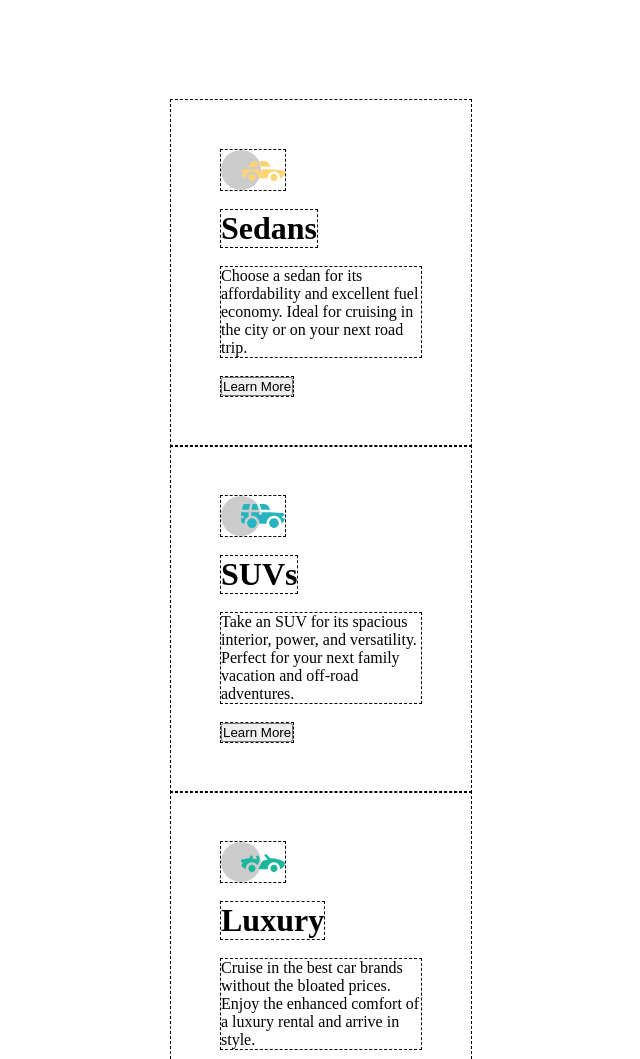
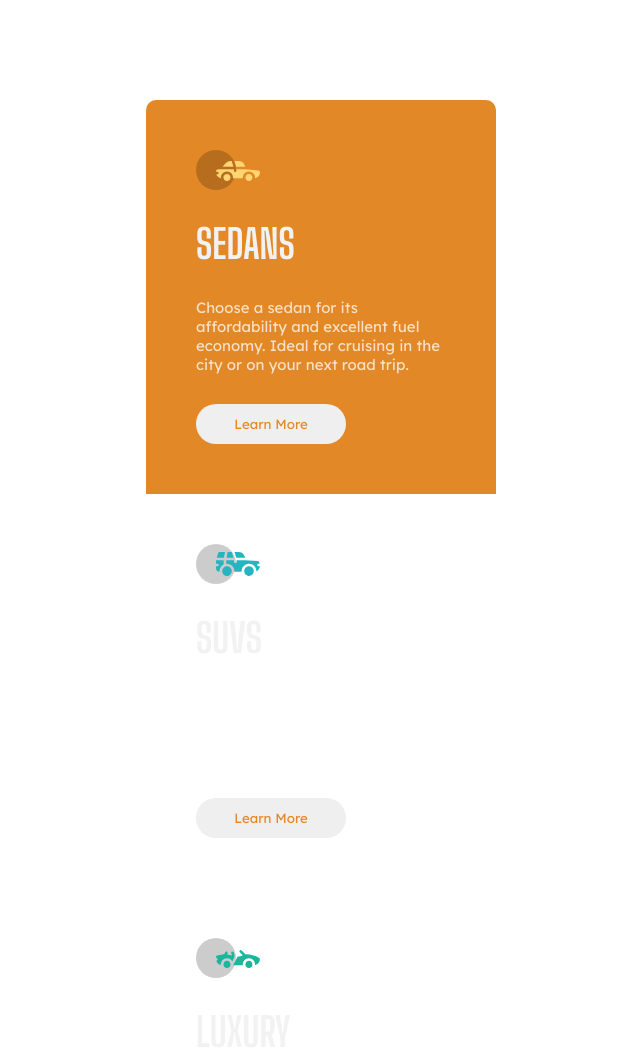
Before and after one commit to wmartyr/3-column-preview-card-component-main, a plain HTML site: page index.html in a window 1280 px wide. Shown: the top 1059 px of the page, without its empty margins (319-959 px from the left). Drawn offline with Linux system fonts and the light colour scheme.

Commit message:
Style sedan card

```diff
--- a/index.html
+++ b/index.html
@@ -19,21 +19,21 @@
   <main>
     <div class="card sedan-card">
       <img src="./images/icon-sedans.svg" alt="Icon of a sedan">
-      <h1 class="card-title">Sedans</h1>
+      <h1 class="card-title">SEDANS</h1>
       <p class="card-description">Choose a sedan for its affordability and excellent fuel economy. Ideal for cruising in
         the city or on your next road trip.</p>
       <button class="learn-more sedan-button">Learn More</button>
     </div>
     <div class="card suv-card">
       <img src="./images/icon-suvs.svg" alt="Icon of an SUV">
-      <h1 class="card-title">SUVs</h1>
+      <h1 class="card-title">SUVS</h1>
       <p class="card-description">Take an SUV for its spacious interior, power, and versatility. Perfect for your next
         family vacation and off-road adventures.</p>
       <button class="learn-more suv-button">Learn More</button>
     </div>
     <div class="card luxury-card">
       <img src="./images/icon-luxury.svg" alt="Icon of a luxury vehicle">
-      <h1 class="card-title">Luxury</h1>
+      <h1 class="card-title">LUXURY</h1>
       <p class="card-description">Cruise in the best car brands without the bloated prices. Enjoy the enhanced comfort
         of a luxury rental and arrive in style.</p>
       <button class="learn-more luxury-button">Learn More</button>
--- a/styles/style.css
+++ b/styles/style.css
@@ -1,5 +1,5 @@
 * {
-  outline: dashed 1px black;
+  /* outline: dashed 1px black; */
   margin: 0;
   padding: 0;
   box-sizing: border-box;
@@ -23,13 +23,40 @@ main {
 }
 
 .card {
-  width: 300px;
+  width: 350px;
   display: flex;
   flex-direction: column;
   justify-content: center;
   align-items: flex-start;
-  gap: 20px;
+  gap: 30px;
   padding: 50px;
+}
+
+.sedan-card {
+  background-color: var(--color-primary-bright-orange);
+  border-top-left-radius: 10px;
+  border-top-right-radius: 10px;
+}
+
+.card-title {
+  color: var(--color-neutral-very-light-gray);
+  font-family: 'Big Shoulders Display', cursive;
+  font-size: 40px;
+}
+
+.card-description {
+  color: var(--color-neutral-transparent-white);
+  font-family: 'Lexend Deca', sans-serif;
+  font-size: 15px;
+}
+
+button {
+  font-family: 'Lexend Deca', sans-serif;
+  color: var(--color-primary-bright-orange);
+  width: 150px;
+  height: 40px;
+  border-radius: 20px;
+  border: none;
 }
 
 .attribution {
```
